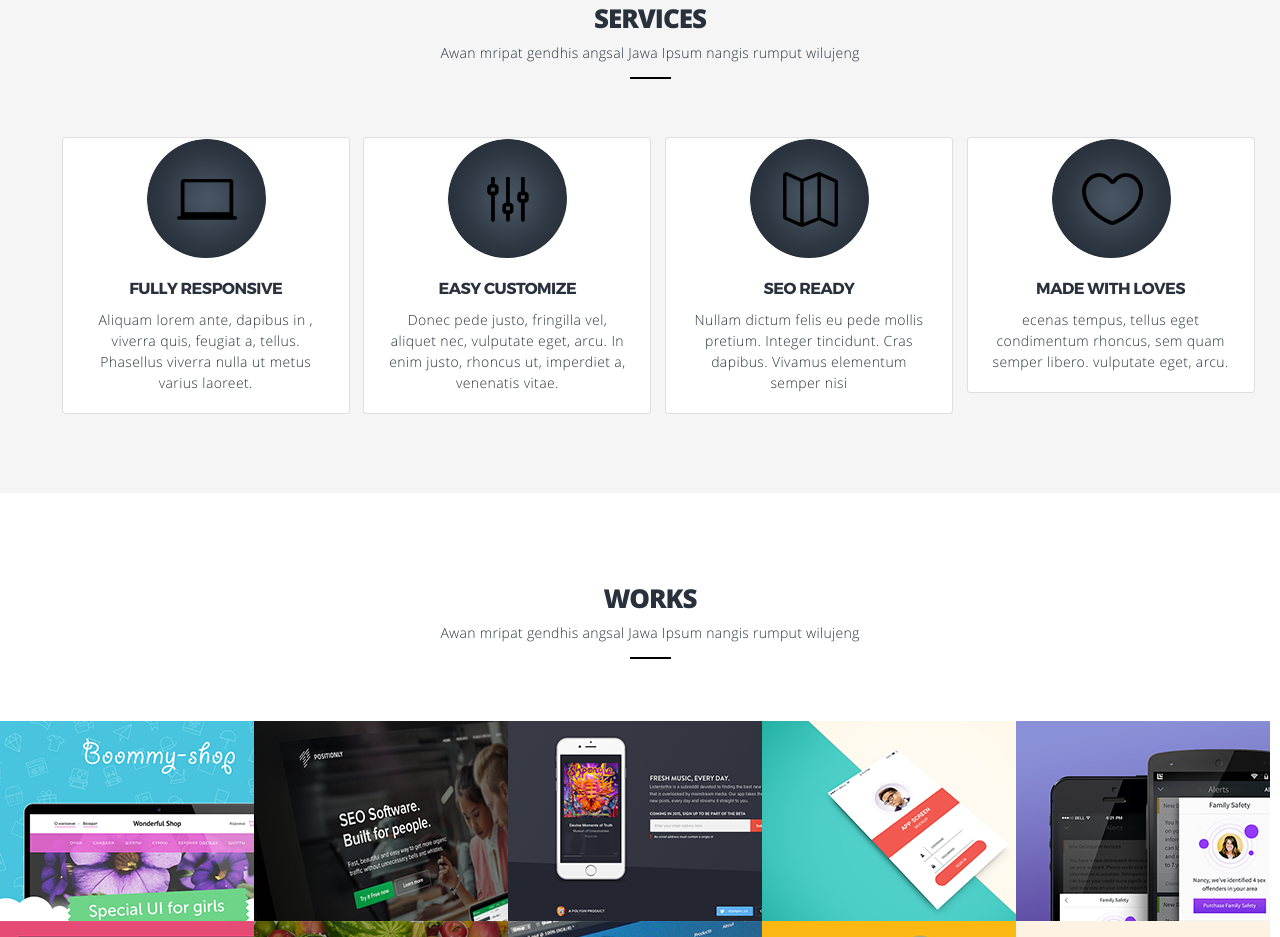
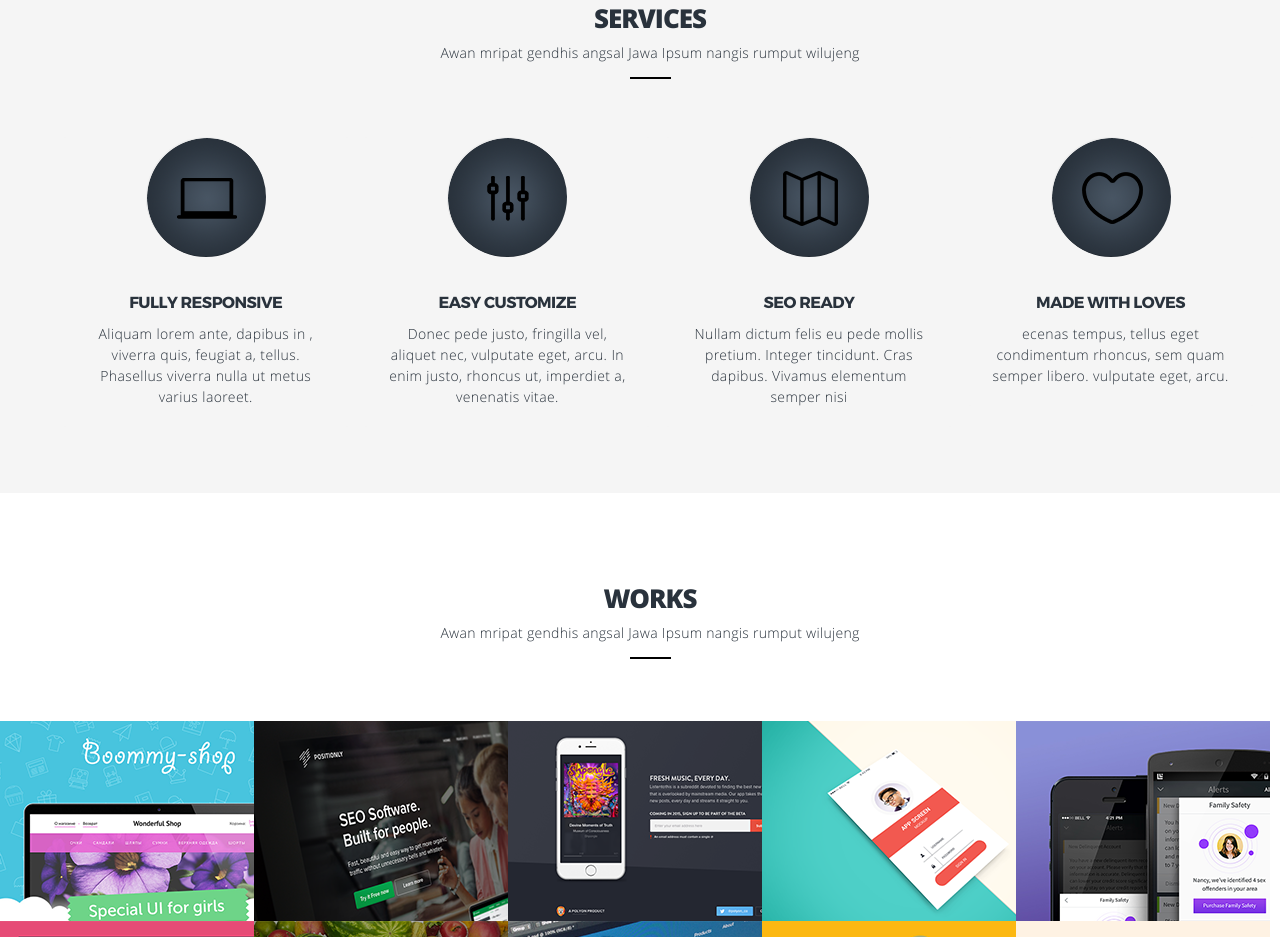
Before and after one commit to Danushka2/ZED-UI-Assignment, a plain HTML site: page Assignment/index.html in a window 1280 px wide. Shown: the part 837-1774 px from the top of the page. Drawn offline with nearby package versions, Linux system fonts and the light colour scheme.

Commit message:
service section completed

```diff
--- a/Assignment/styles/css/main.scss
+++ b/Assignment/styles/css/main.scss
@@ -122,12 +122,23 @@ body {
             margin-top: 53px !important;
             margin: auto;
             color: #29323c;
+
+            .card{
+                border: none;
+                background-color: #f5f5f5;
+            }
+
             .card-header{
                 width: 120px;
                 height: 120px;
                 margin: auto;
                 border-radius: 50%;
             }
+
+            .card-body{
+                margin-top: 15px;
+            }
+
             .card1-img{
                 background-image: url("../../img/svz_1.png");
                 background-position: cover;
```
Also changed, not shown: Assignment/styles/css/main.css, 1 other file.
